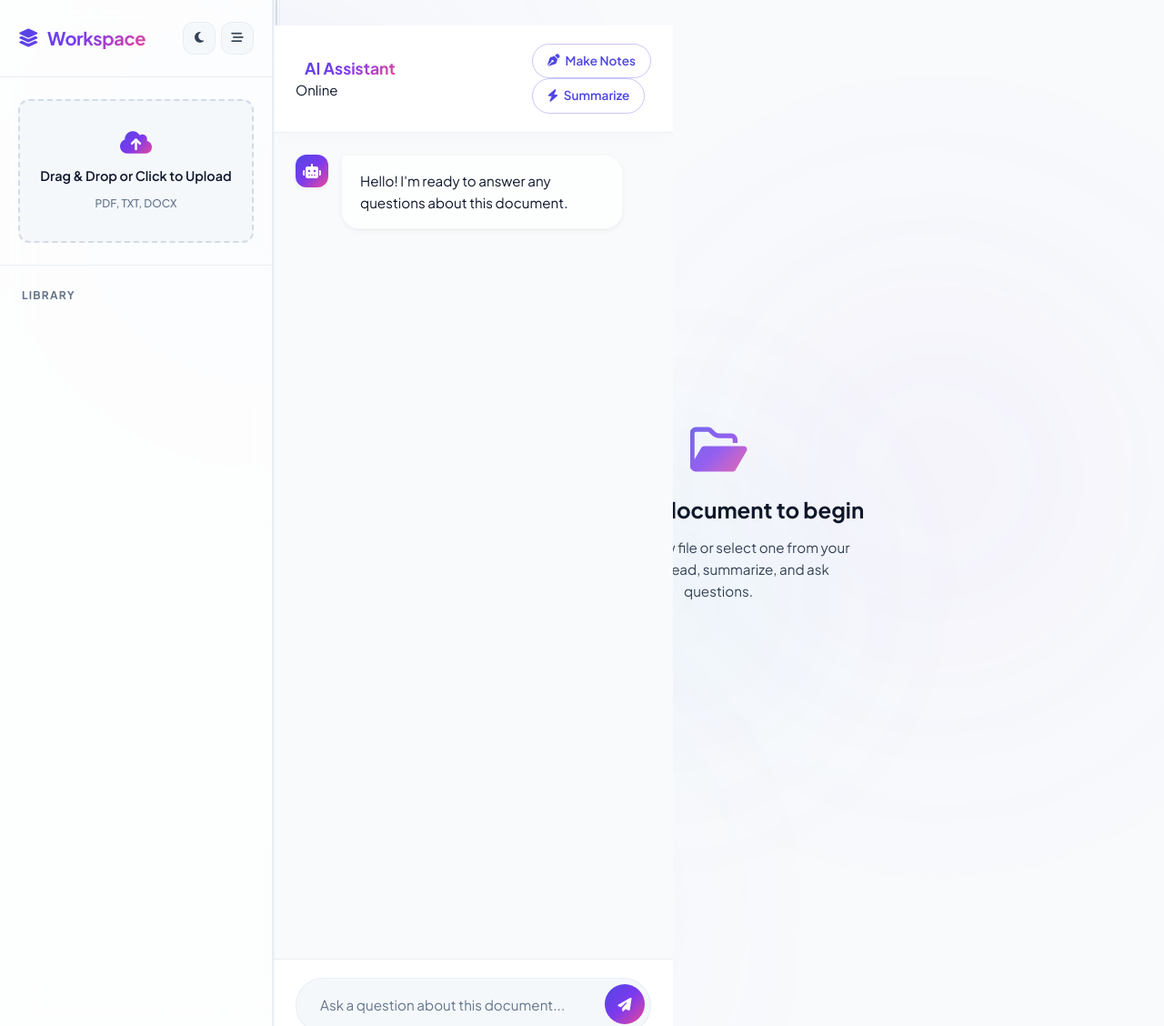
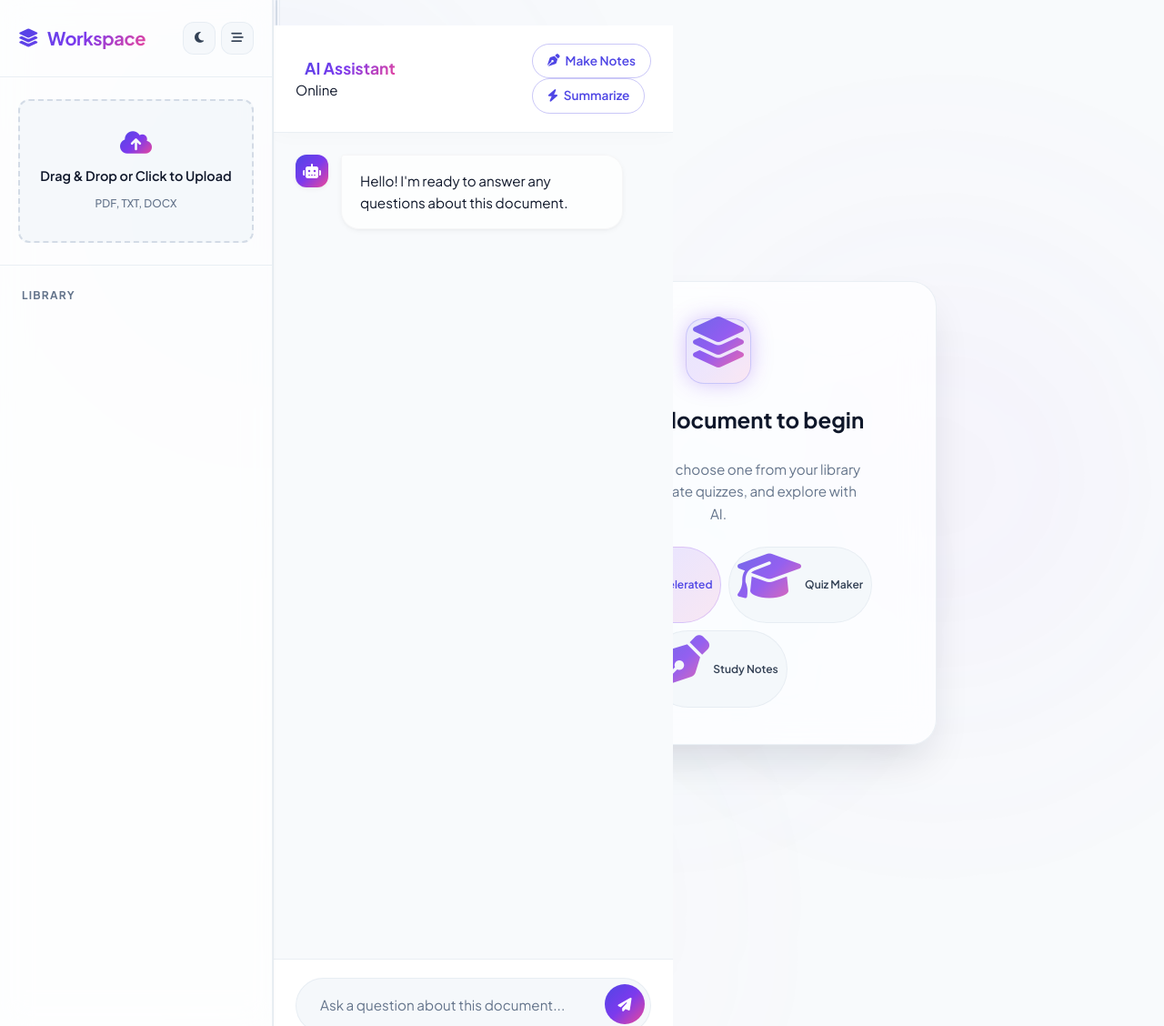
Before and after one commit to prashant-7-8-7/Macro-Project-, a FastAPI app: page / in a window 1280 px wide. Shown: the whole page at 91% size. Run offline with FastAPI, Linux system fonts and the light colour scheme; data that the repository does not hold is empty; some libraries are stand-ins or nearby versions.

Commit message:
feat: add empty-state card wrapper and feature highlight badges in index.html

```diff
--- a/src/web/templates/index.html
+++ b/src/web/templates/index.html
@@ -86,15 +86,19 @@
         <main class="main-content">
 
             <!-- Empty State -->
-
             <div id="empty-state" class="empty-state">
-
-                <i class="fa-regular fa-folder-open"></i>
-
-                <h2>Select a document to begin</h2>
-
-                <p>Upload a new file or select one from your library to read, summarize, and ask questions.</p>
-
+                <div class="empty-state-card glass-panel">
+                    <div class="empty-state-icon-wrapper">
+                        <i class="fa-solid fa-layer-group"></i>
+                    </div>
+                    <h2>Select a document to begin</h2>
+                    <p>Upload a file or choose one from your library to read, generate quizzes, and explore with AI.</p>
+                    <div class="empty-state-badges">
+                        <span class="badge badge-brand"><i class="fa-solid fa-bolt"></i> GPU Accelerated</span>
+                        <span class="badge badge-subtle"><i class="fa-solid fa-graduation-cap"></i> Quiz Maker</span>
+                        <span class="badge badge-subtle"><i class="fa-solid fa-pen-nib"></i> Study Notes</span>
+                    </div>
+                </div>
             </div>
 
 
```
